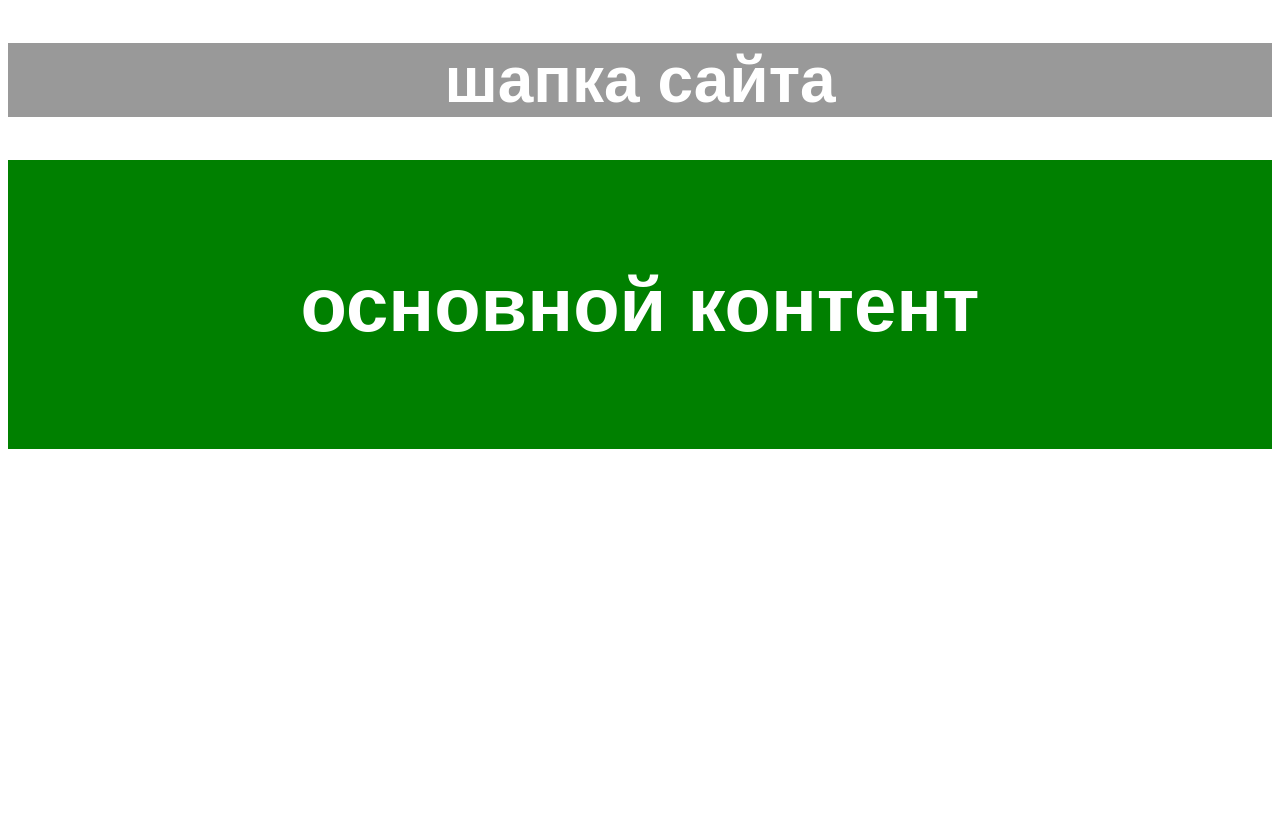
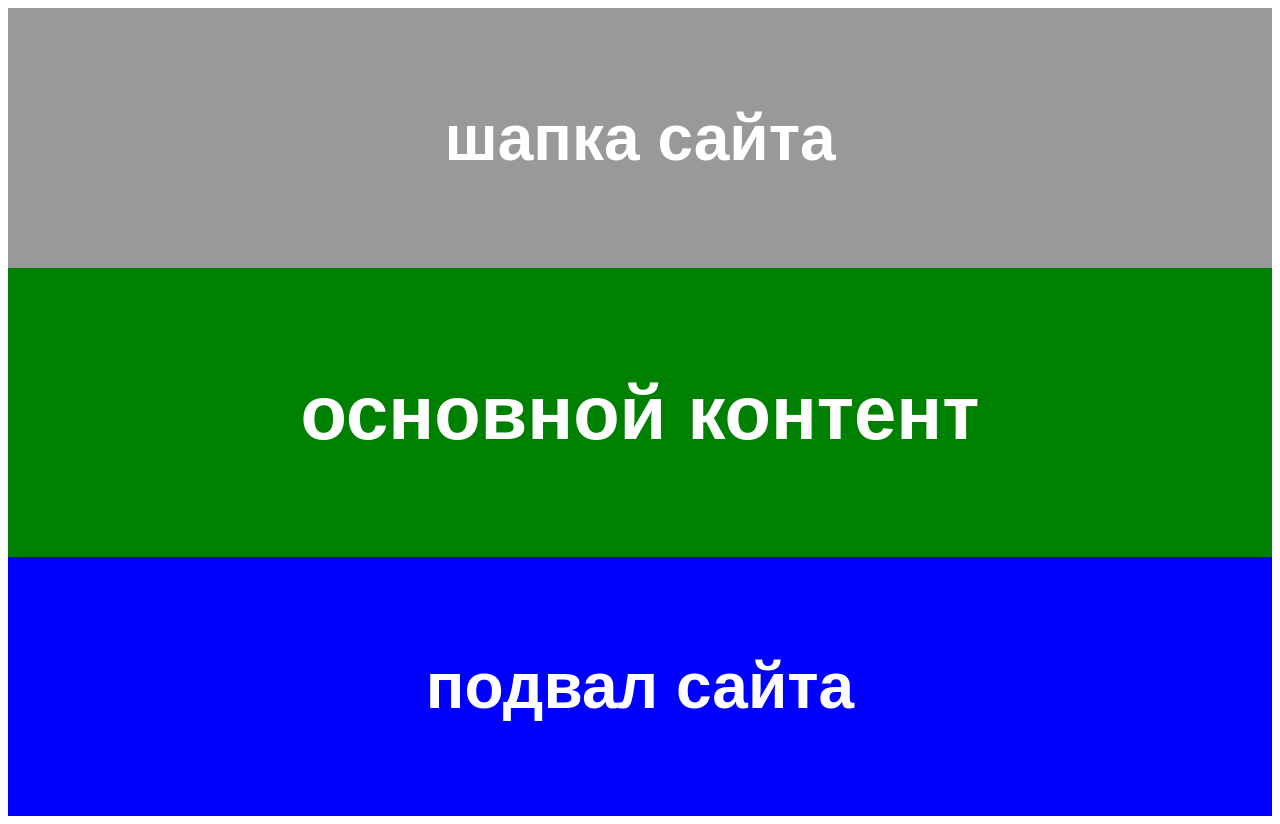
Before and after one commit to musofirov01/remote-test, a plain HTML site: page index.html in a window 1280 px wide. Before the commit the page ends 800 px from the top, so only its background shows below. Drawn offline with Linux system fonts and the light colour scheme.

Commit message:
commit footer

```diff
--- a/index.html
+++ b/index.html
@@ -19,6 +19,10 @@
         <h1>основной контент</h1>
     </main>
 
+    <footer class="footer">
+        <h1>подвал сайта</h1>
+    </footer>
+
 </body>
 
 </html>
--- a/style.css
+++ b/style.css
@@ -6,8 +6,6 @@ header{
     font-size: 32px;
     font-family: sans-serif;
     color: #fff;
-    margin: 0;
-    padding: 0;
 }
 main{
     background-color: green;
@@ -17,4 +15,11 @@ main{
     color: #fff;
     padding: 50px 100px;
 
+}footer{
+    padding: 50px ;
+    text-align: center;
+    background-color: blue;
+    font-size: 32px;
+    font-family: sans-serif;
+    color: #fff;
 }
```
